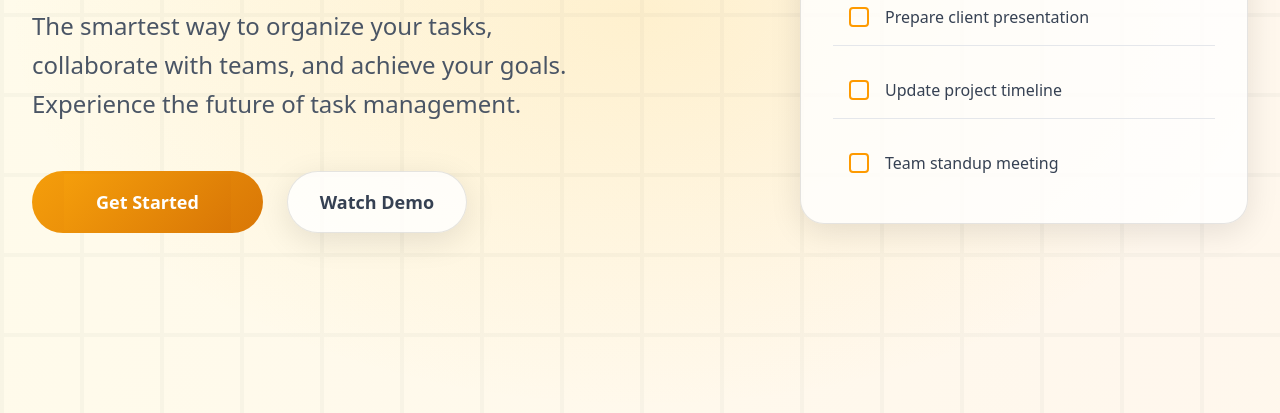
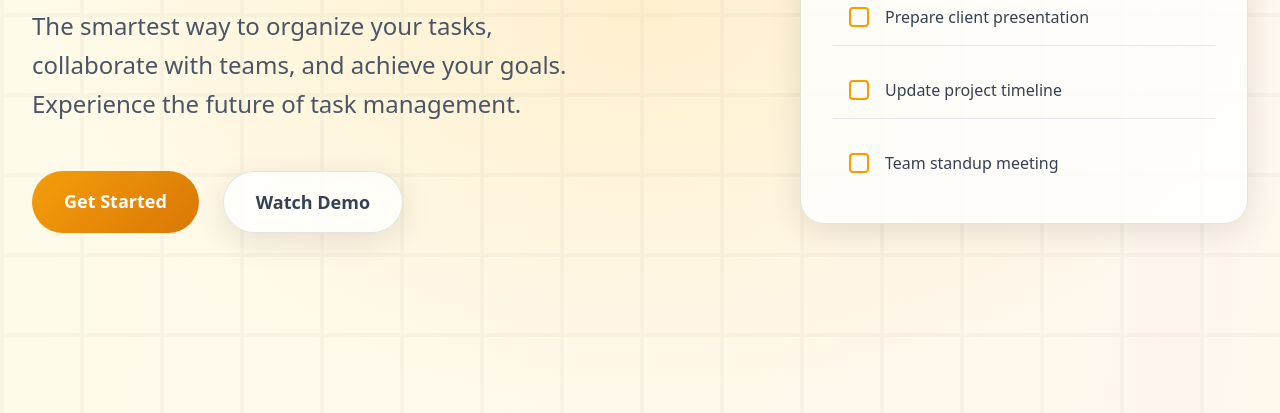
Before and after one commit to adesoga67/todo-app, a website: page views/index.html in a window 1280 px wide. Shown: the part 387-800 px from the top of the page. Drawn offline with nearby package versions, Linux system fonts and the light colour scheme.

Commit message:
testing out the tutorial background

```diff
--- a/views/index.html
+++ b/views/index.html
@@ -190,15 +190,12 @@
               class="flex flex-col sm:flex-row gap-4 sm:gap-6 justify-center lg:justify-start animate-fade-in-up"
               style="animation-delay: 0.4s; animation-fill-mode: both"
             >
-              <button
-                class="gradient-bg text-white px-8 py-4 rounded-full text-lg font-semibold hover:shadow-xl hover:shadow-amber-500/40 hover:-translate-y-1 transition-all duration-300 relative overflow-hidden"
+              <a
+                href="authentication.html"
+                class="gradient-bg text-white px-8 py-4 rounded-full text-lg font-semibold hover:shadow-xl hover:shadow-amber-500/40 hover:-translate-y-1 transition-all duration-300 inline-block text-center"
               >
-                <a
-                  href="authentication.html"
-                  class="gradient-bg text-white px-8 py-4 rounded-full..."
-                  >Get Started</a
-                >
-              </button>
+                Get Started
+              </a>
               <button
                 class="glass-effect text-gray-700 px-8 py-4 rounded-full text-lg font-semibold hover:bg-white/90 hover:-translate-y-1 transition-all duration-300 border border-gray-200"
               >
```
